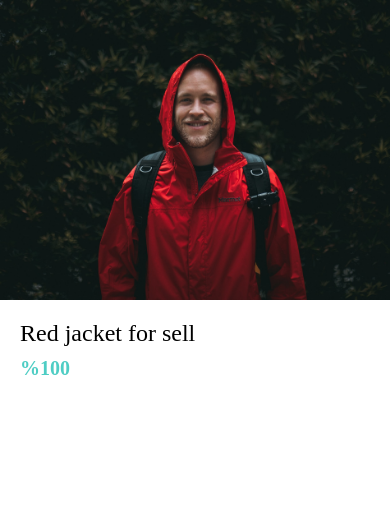
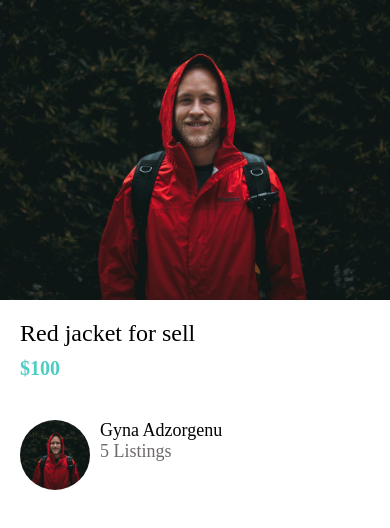
Before and after one commit to gadzorgenu/DoneWithIt, a React Native app: screen / in a window 390 px wide. Shown: the top 528 px of the page. Built offline with nearby package versions, Linux system fonts and the light colour scheme.

Commit message:
Finished the listing details screen

```diff
--- /dev/null
+++ b/app/components/ListItem.js
@@ -0,0 +1,40 @@
+import React from 'react';
+import { View, StyleSheet, Image } from 'react-native';
+import colors from '../config/colors';
+import AppText from './AppText';
+
+function ListItem({ title, subTitle, image}) {
+    return (
+        <View
+            style={styles.container}
+        >
+            <Image
+                style={styles.image}
+                source={image}
+            />
+            <View>
+                <AppText style={styles.title}>{title}</AppText>
+                <AppText style={styles.subTitle}>{subTitle}</AppText>
+            </View>
+        </View>
+    );
+}
+
+const styles = StyleSheet.create({
+    container: {
+        flexDirection: 'row'
+    },
+    image: {
+        width: 70,
+        height: 70,
+        borderRadius: 35,
+        marginRight: 10
+    },
+    subTitle:{
+        color: colors.meduim
+    },
+    title:{
+        fontWeight: '500'
+    }
+})
+export default ListItem;
--- a/app/config/colors.js
+++ b/app/config/colors.js
@@ -2,5 +2,6 @@
     primary: '#fc5c65',
     secondary: '#4ecdc4',
     black:'#000',
-    white: '#fff'
+    white: '#fff',
+    meduim:'#6e6969'
 }
--- a/app/screens/ListingDetailsScreen.js
+++ b/app/screens/ListingDetailsScreen.js
@@ -1,6 +1,7 @@
 import React from 'react';
 import { Image, View, StyleSheet } from 'react-native';
 import AppText from '../components/AppText';
+import ListItem from '../components/ListItem';
 import colors from '../config/colors';
 
 function ListingDetailsScreen(props) {
@@ -12,7 +13,14 @@
             />
             <View style={styles.detailsContainer}>
                 <AppText style={styles.title}>Red jacket for sell</AppText>
-                <AppText style={styles.price}>%100</AppText>
+                <AppText style={styles.price}>$100</AppText>
+                <View style={styles.userContainer}>
+                    <ListItem
+                        image={require('../assets/jacket.jpg')}
+                        title='Gyna Adzorgenu'
+                        subTitle='5 Listings'
+                    />
+                </View>
             </View>
        </View>
     );
@@ -35,6 +43,9 @@
     title: {
         fontSize: 24,
         fontWeight: '500'
+    },
+    userContainer:{
+        marginVertical: 30
     }
 })
 export default ListingDetailsScreen;
```
